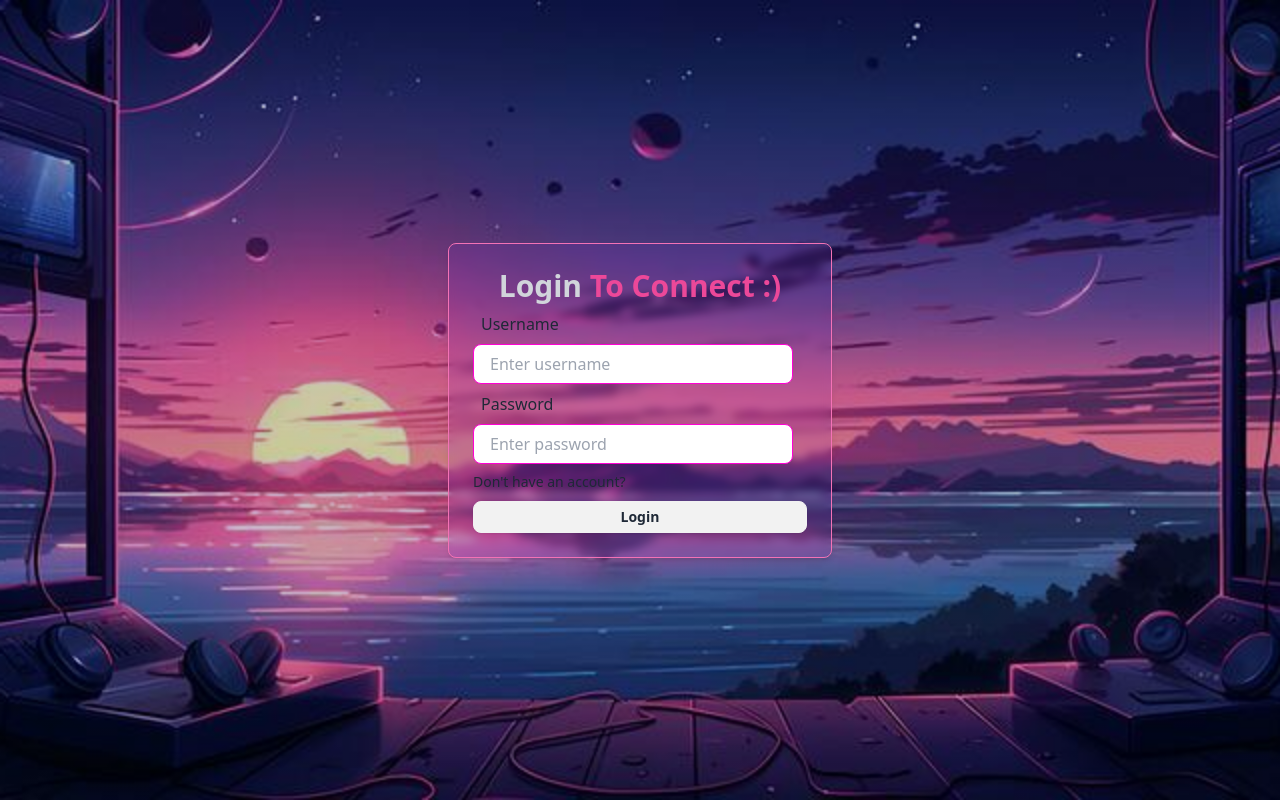
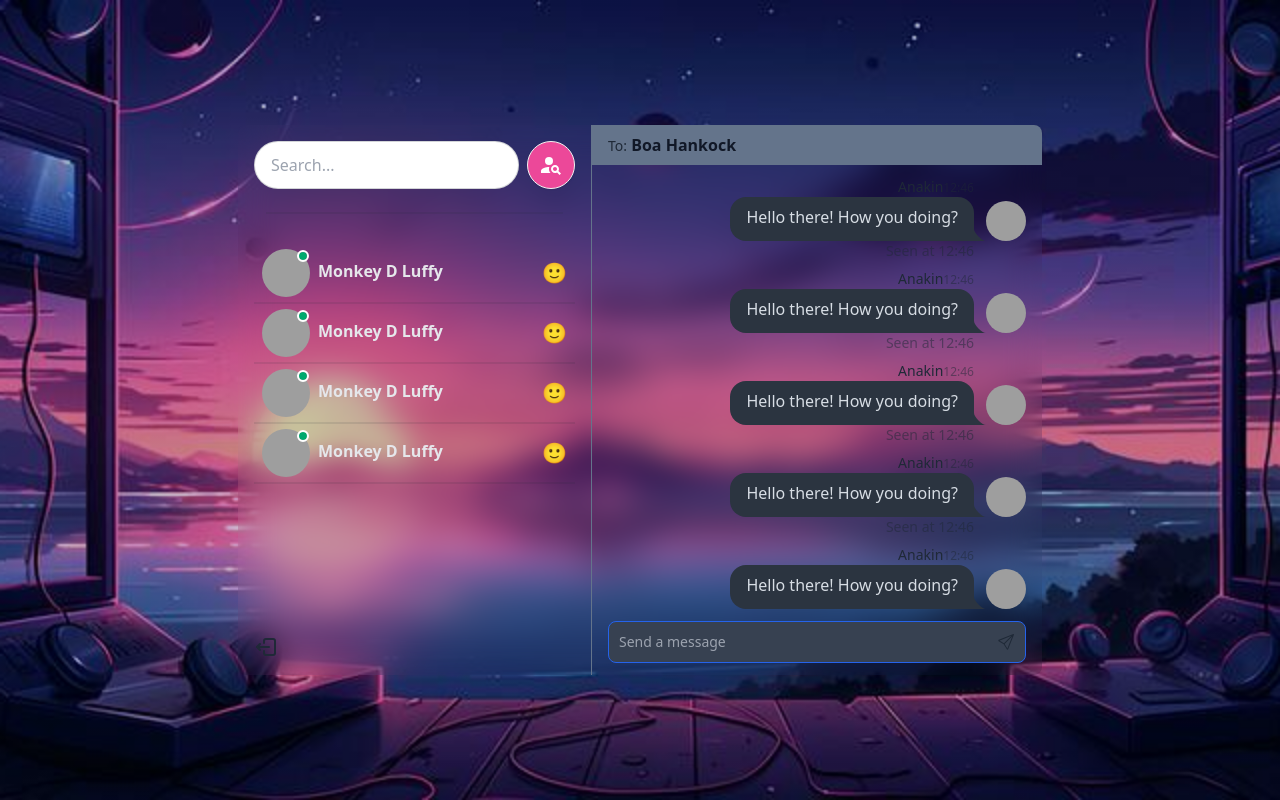
Before and after one commit to ShreyAswal/Connect, a React (Vite) app in the folder frontend/: page / in a window 1280 px wide. Built offline with nearby package versions, Linux system fonts and the light colour scheme; grey boxes are pictures that could not be loaded.

Commit message:
Tailwind UI Setup & react-icons used

```diff
--- a/frontend/package.json
+++ b/frontend/package.json
@@ -11,7 +11,8 @@
   },
   "dependencies": {
     "react": "^18.2.0",
-    "react-dom": "^18.2.0"
+    "react-dom": "^18.2.0",
+    "react-icons": "^5.0.1"
   },
   "devDependencies": {
     "@types/react": "^18.2.66",
--- a/frontend/src/App.jsx
+++ b/frontend/src/App.jsx
@@ -1,11 +1,10 @@
 import "./App.css";
-import Login from "./pages/login/Login";
+import Home from "./pages/home/Home";
 
 function App() {
   return (
     <div className='p-16 h-screen flex justify-center items-center'>
-      <Login/>
-
+      <Home/>
     </div>
   );
 }
--- a/frontend/src/index.css
+++ b/frontend/src/index.css
@@ -2,10 +2,25 @@
 @tailwind components;
 @tailwind utilities;
 
-body{
-    background: linear-gradient(rgba(0,0,0,0.2),rgba(0,0,0,0.2)), url('/lofi-background.jpg');
-    background-repeat: no-repeat;
-    background-size: cover;
-    background-position: center;
-    /* background-attachment: fixed; */
+body {
+  background: linear-gradient(rgba(0, 0, 0, 0.2), rgba(0, 0, 0, 0.2)),
+    url("/lofi-background.jpg");
+  background-repeat: no-repeat;
+  background-size: cover;
+  background-position: center;
 }
+
+/* dark mode looking scrollbar */
+::-webkit-scrollbar {
+  width: 8px;
+}
+::-webkit-scrollbar-track {
+  background: #555;
+}
+::-webkit-scrollbar-thumb {
+  background: #121212;
+  border-radius: 5px;
+}
+::-webkit-scrollbar-thumb:hover {
+  background: #242424;
+}
```
Also changed, not shown: 1 other file (tests, documents, lock files or other folders).
